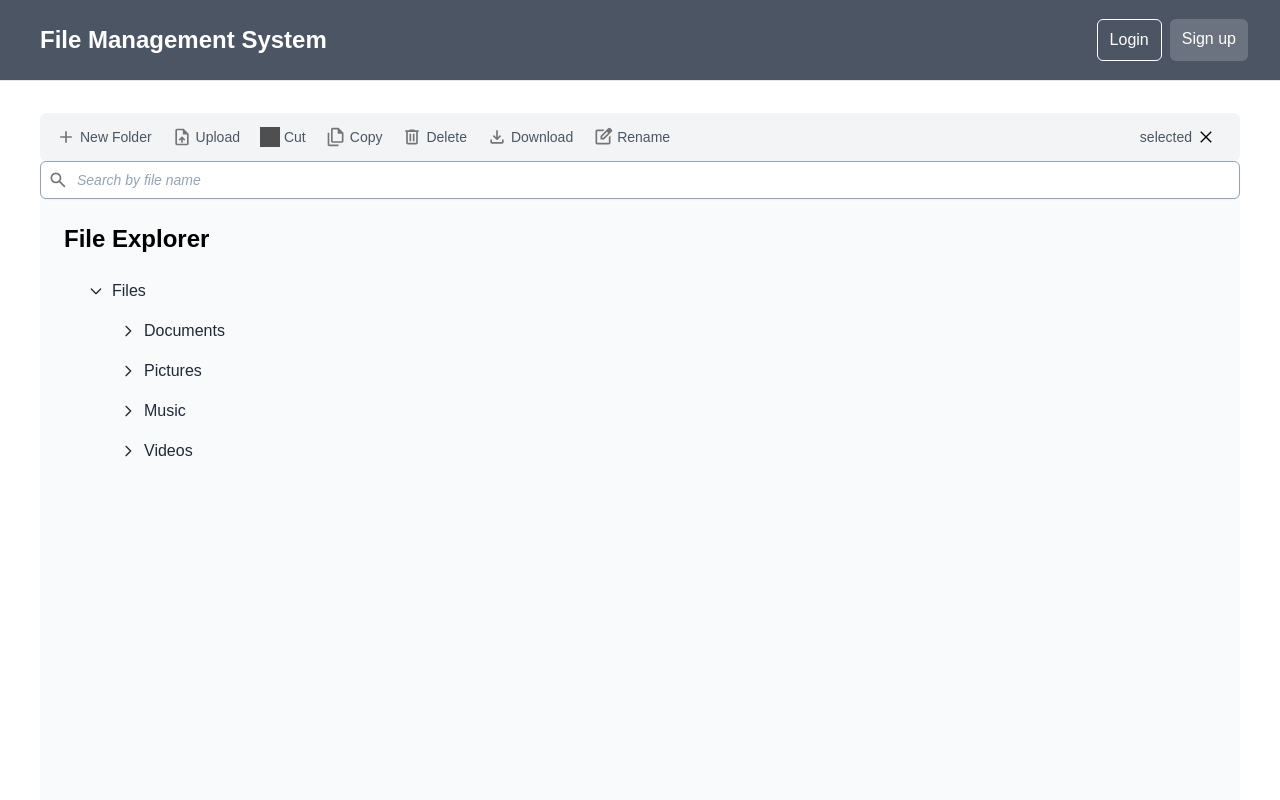
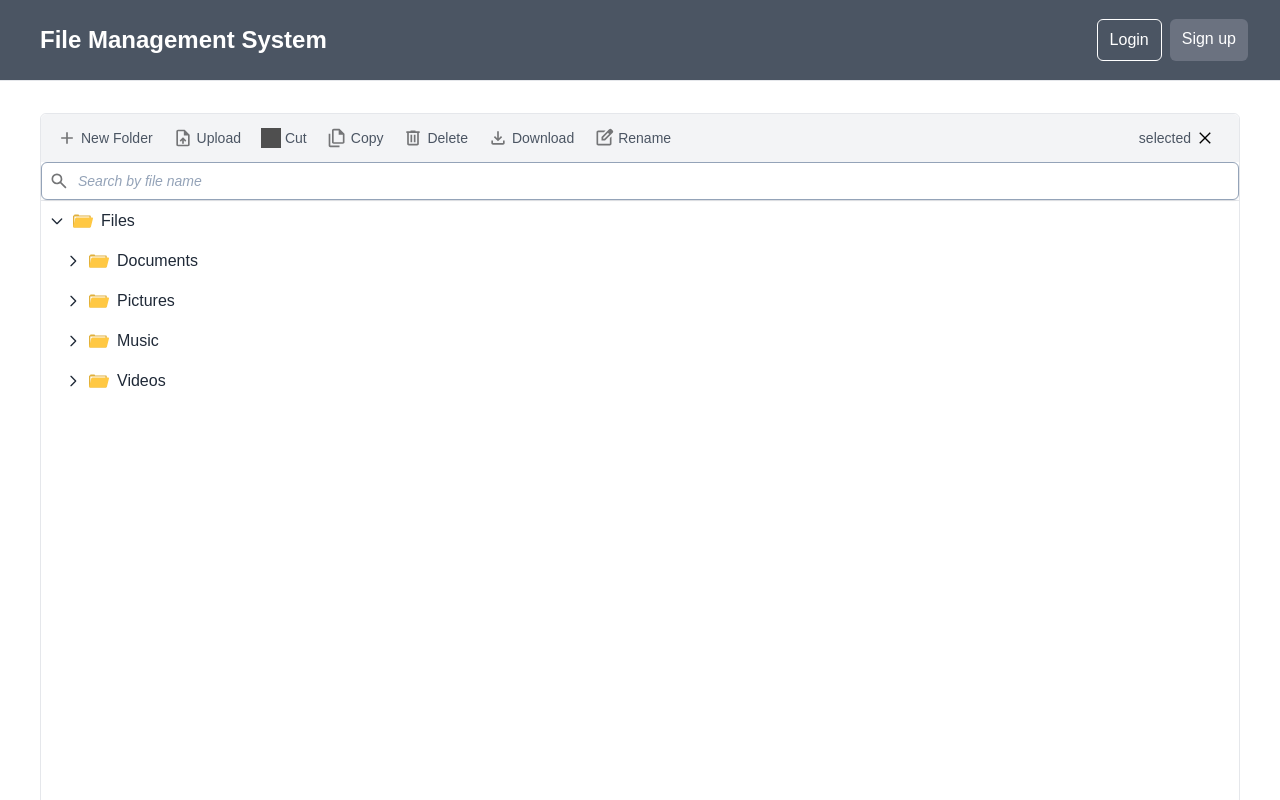
Before and after one commit to yunawinaya/file-management-system, a Vue app: page / in a window 1280 px wide. Shown: the top 800 px of the page. Built offline with nearby package versions, Linux system fonts and the light colour scheme; grey boxes are pictures that could not be loaded.

Commit message:
updated directory etc

```diff
--- a/src/components/FileManager.vue
+++ b/src/components/FileManager.vue
@@ -207,11 +207,10 @@ const addNewFolder = () => {
 <template>
   <div class="flex flex-col">
     <NavbarComp />
-    <div class="mx-10 my-8">
+    <div class="border border-gray-200 rounded-md mx-10 my-8">
       <FormatBar :addNewFolder="addNewFolder" />
       <SearchBar />
-      <div class="p-6 bg-gray-50 min-h-screen">
-        <h1 class="text-2xl font-bold mb-4">File Explorer</h1>
+      <div class="border-t border-gray-200 min-h-screen">
         <DirectoryTab
           :folders="folders"
           :selectedFolderId="selectedFolderId"
--- a/src/components/items/DirectoryTab.vue
+++ b/src/components/items/DirectoryTab.vue
@@ -15,12 +15,12 @@ const folderOnly = computed(() => {
 
 <template>
   <div>
-    <div v-for="folder in folderOnly" :key="folder.id" class="ml-4">
+    <div v-for="folder in folderOnly" :key="folder.id">
       <div
         class="flex items-center"
         @click="() => props.selectFolder(folder)"
         :class="[
-          'p-2 cursor-pointer rounded-md',
+          'p-2 cursor-pointer',
           folder.id === props.selectedFolderId
             ? 'bg-blue-200 text-blue-800'
             : 'hover:bg-gray-200 text-gray-800',
@@ -41,6 +41,11 @@ const folderOnly = computed(() => {
             d="M9 5l7 7-7 7"
           />
         </svg>
+        <img
+          src="@/assets/icons/folder.svg"
+          alt="add icon"
+          class="h-5 w-5 ml-2"
+        />
         <p class="ml-2">{{ folder.name }}</p>
       </div>
 
--- a/src/components/items/FormatBar.vue
+++ b/src/components/items/FormatBar.vue
@@ -8,7 +8,7 @@ const props = defineProps({
 </script>
 
 <template>
-  <div class="flex space-x-1 items-center py-1.5 px-2 bg-gray-100 rounded-md">
+  <div class="flex space-x-1 items-center py-1.5 px-2 bg-gray-100 rounded-t-md">
     <div class="flex gap-1">
       <div
         class="flex items-center space-x-1 cursor-pointer hover:bg-gray-500 p-2 rounded-md text-gray-600 text-sm hover:text-white group"
```
